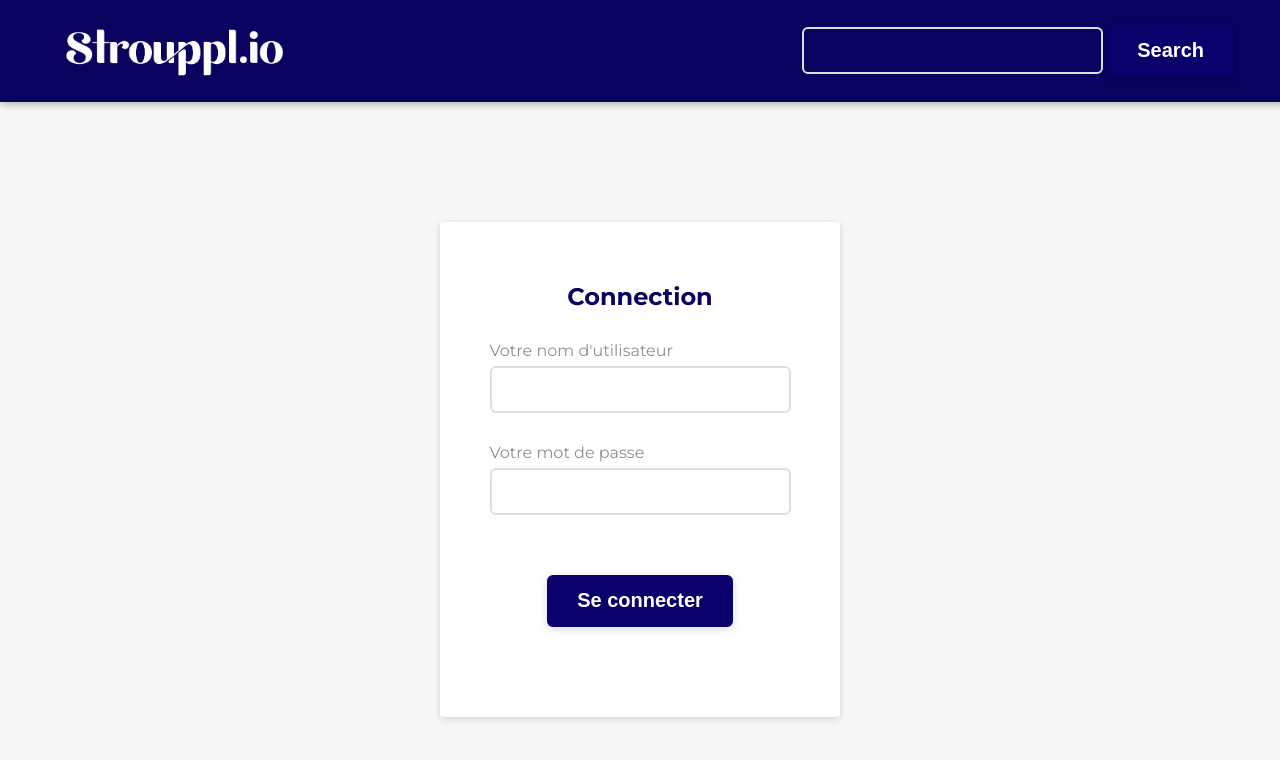
After one commit to NathanCHEVALIER/strouppl.io, a PHP site: page /home.view.php in a window 1280 px wide. The commit adds this page. Shown: the top 760 px of the page. Run offline with PHP 8.4, Linux system fonts and the light colour scheme.

Commit message:
[Dashboard]: Add: dashboard for connected user

```diff
--- a/www/src/css/style.css
+++ b/www/src/css/style.css
@@ -11,16 +11,32 @@ header {
     display: flex;
     justify-content: space-between;
     align-items: center;
-    height: 84px;
-    padding: 20px;
-    box-shadow: #00000026 0 2px 8px;
+    height: 74px;
+    padding: 14px;
+    box-shadow: #00000050 0 2px 8px;
+    position: fixed;
+    top: 0px;
+    left: 0px;
+    z-index: 100;
+    width: 100vw;
 }
 header > img {
-    height: 80px;
+    height: 58px;
+    margin-top: 6px;
+    margin-left: 48px;
     width: auto;
+}
+header > form {
+    margin-right: 60px;;
 }
 
 section {
+    position: absolute;
+    top: 102px;
+    left: 0px;
+}
+
+section#connect {
     background-color: #ffffff;
     width: 30vw;
     min-width: 400px;
@@ -78,3 +94,21 @@ label {
 .button:hover {
     background-color: #09025f;
 }
+
+section#dashboard {
+    width: 100vw;
+    height: auto;
+    background-color: #f1f4fa;
+}
+section#dashboard > img{
+    width: 98vw;
+    height: auto;
+    margin-left: 1vw;
+    margin-top: 20px;
+}
+section#dashboard > h2 {
+    position: absolute;
+    top: calc(20px + 2.4vw);
+    font-size: 1.4vw;
+    left: 3.6vw;
+}
--- /dev/null
+++ b/www/src/home.view.php
@@ -0,0 +1,21 @@
+<?php
+include_once('header.php');
+?>
+
+    <section id="connect">
+        <h2>
+            Connection
+        </h2>
+        <form method="post" action="/user/connect">
+            <label for="username" value="Votre nom d'utilisateur" >Votre nom d'utilisateur</label>
+            <input type="text" name="username" />
+            <label for="password" value="" >Votre mot de passe</label>
+            <input type="password" name="password" />
+
+            <input type="submit" value="Se connecter" class="button"/>
+        </form>
+    </section>
+
+<?php
+include_once('footer.php');
+?>
```
Also changed, not shown: www/src/dashboard.view.php (added, +14 -0 lines), www/src/index.php (+6 -1 lines), www/.htaccess, www/src/img/dashboard.png (added).
